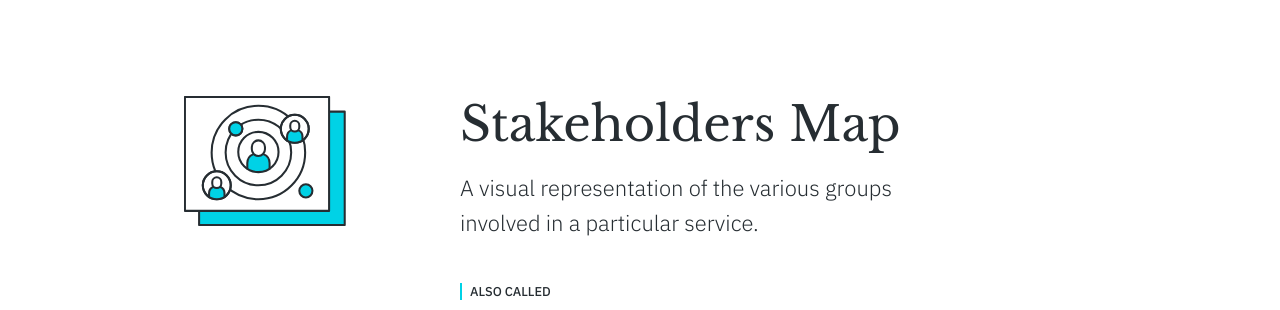
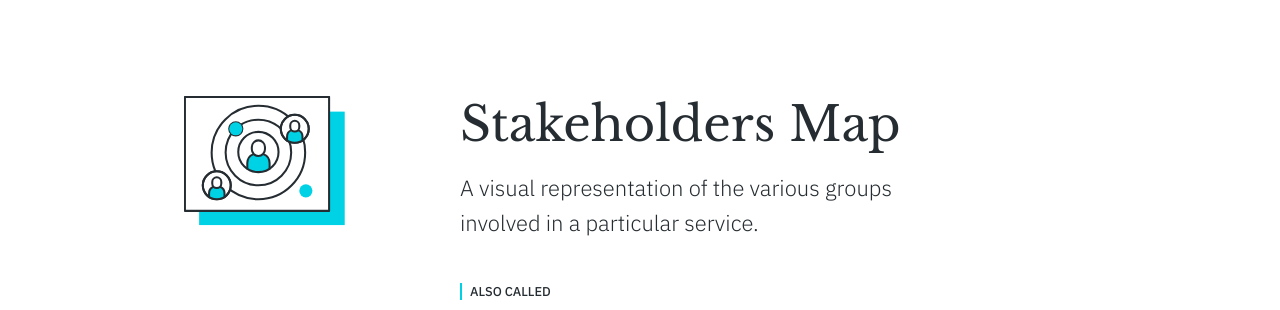
Before and after one commit to service-design-tools/sdt-website, a Jekyll site: the page built from _tools/stakeholders-map.md, in a window 1280 px wide. Shown: the part 130-440 px from the top of the page. Built offline with Jekyll 4.4.1, drawn with Linux system fonts in a browser that asks for light colours.

Commit message:
Update tool “stakeholders-map”

```diff
--- a/_tools/stakeholders-map.md
+++ b/_tools/stakeholders-map.md
@@ -18,7 +18,7 @@
   <svg version="1.1" xmlns="http://www.w3.org/2000/svg" x="0px" y="0px"
   viewBox="0 0 157.3 126.5" xml:space="preserve">
     <rect x="14.7" y="15.2" class="svg--filled-main" width="141.7" height="110.4"/>
-    <rect x="14.7" y="15.2" class="svg--outline" width="141.7" height="110.4"/>
+    <rect x="14.7" y="15.2" class="svg--outline svg--bw" width="141.7" height="110.4"/>
     <rect x="0.9" y="0.9" class="svg--filled-light svg--outline" width="140.3" height="110.9"/>
     <path class="svg--filled-main" d="M83.3 71.4V66c0-3.8-2.3-7.1-5.6-8.5H67.2c-3.3 1.4-5.6 4.7-5.6 8.5v5.4c0 0 4.4 2.8 10.9 2.8S83.3 71.4 83.3 71.4z"/>
     <path class="svg--outline" d="M78.8 51.9c0 3.6-2.9 6.5-6.4 6.5 -3.5 0-6.4-2.9-6.4-6.5v-2.2c0-3.6 2.9-6.5 6.4-6.5 3.5 0 6.4 2.9 6.4 6.5V51.9z"/>
@@ -42,8 +42,8 @@
     <path class="svg--outline" d="M35.5 88.5c2.3 1 3.9 3.2 3.9 5.9v3.7"/>
     <circle class="svg--outline" cx="107.8" cy="31.9" r="13.6"/>
     <circle class="svg--outline" cx="31.9" cy="86.9" r="13.6"/>
-    <circle class="svg--outline" cx="118.6" cy="92.3" r="6.4"/>
-    <circle class="svg--outline" cx="50.4" cy="31.9" r="6.4"/>
+    <circle class="svg--outline svg--bw" cx="118.6" cy="92.3" r="6.4"/>
+    <circle class="svg--outline svg--bw" cx="50.4" cy="31.9" r="6.4"/>
   </svg>
 use: to be filled
 reminder: to be filled
```
